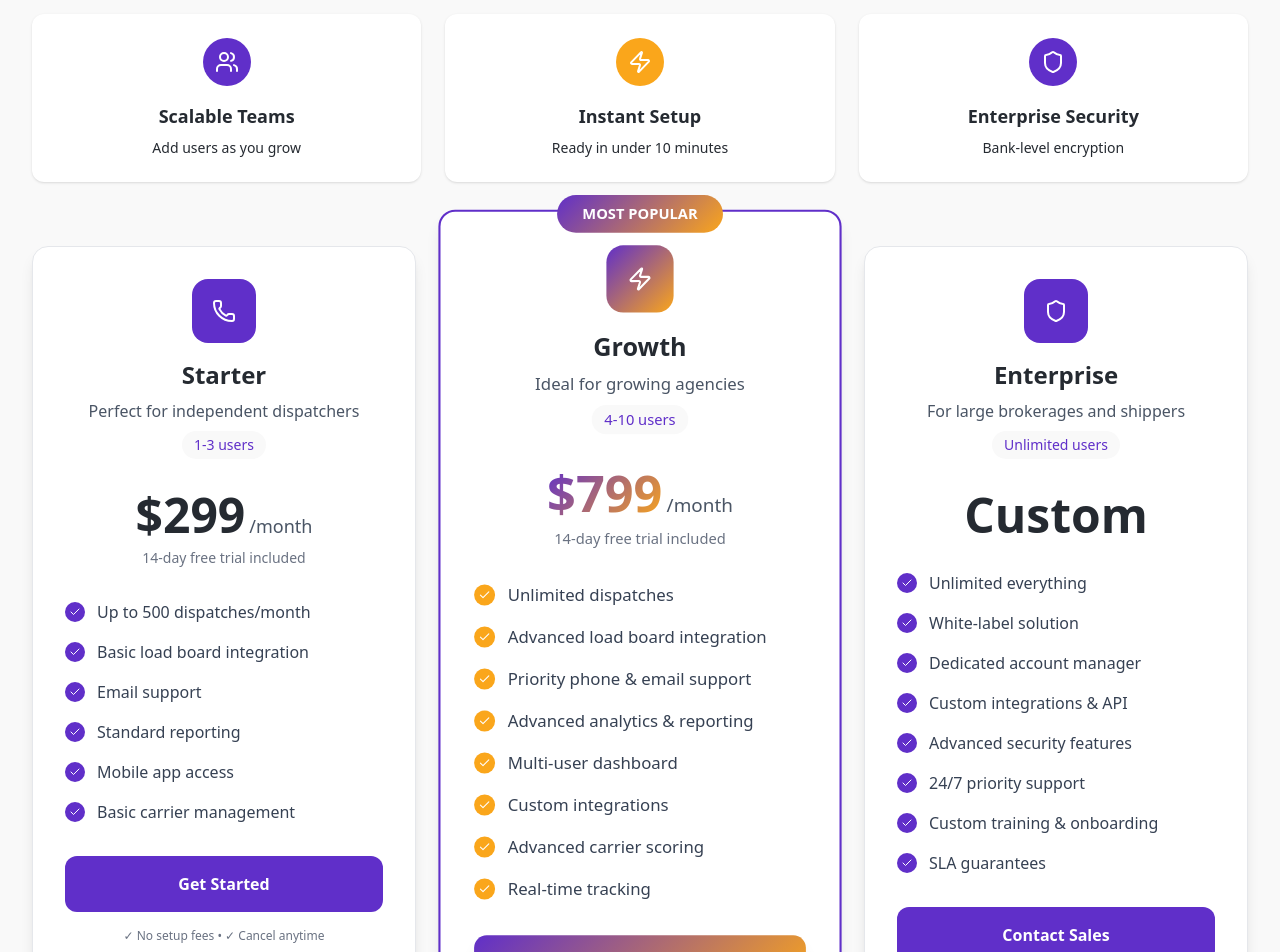
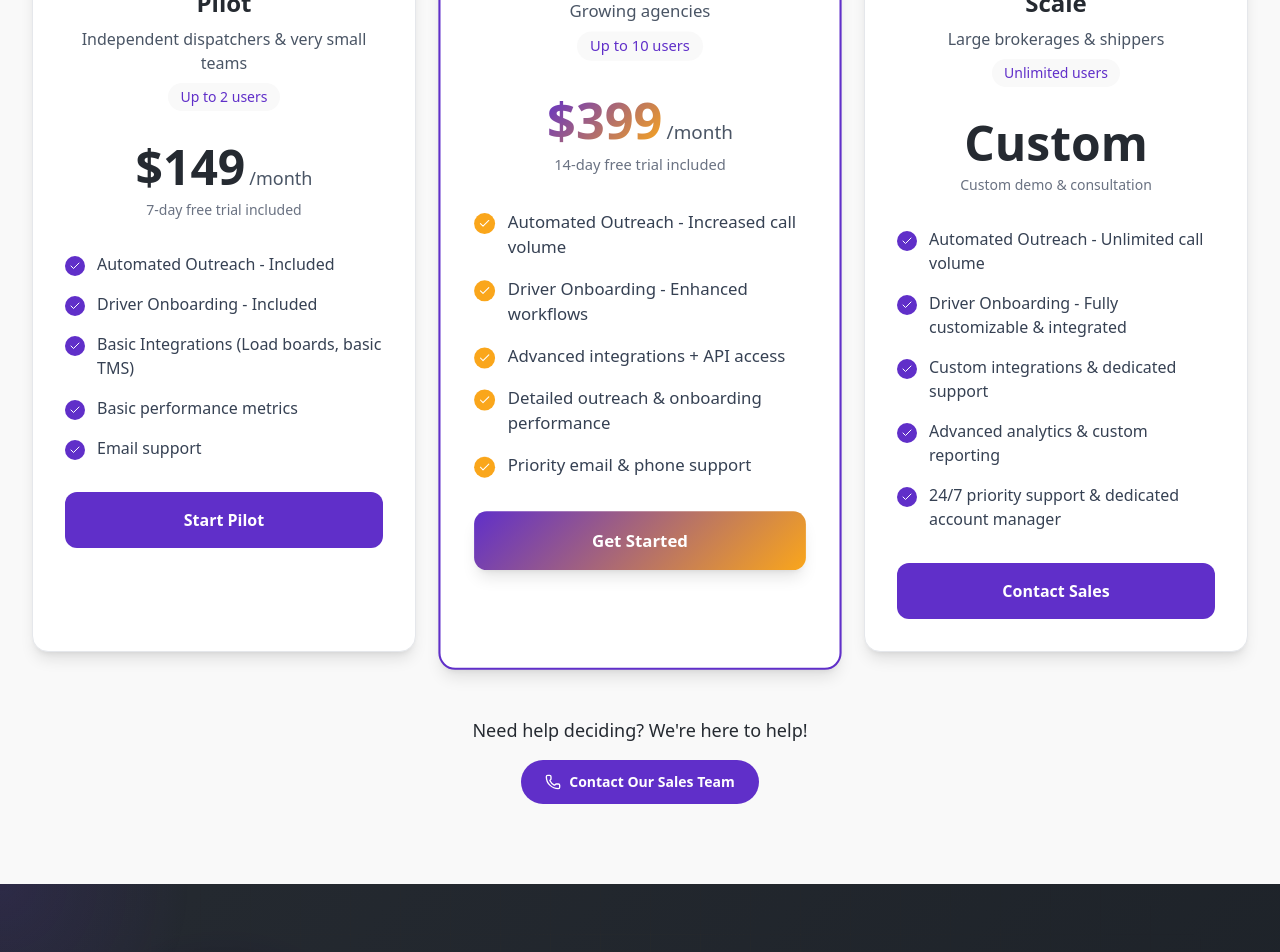
Before and after one commit to AmmarHussainn/driverbuddy, a React (Vite) app: page / in a window 1280 px wide. Shown: the part 5260-6212 px from the top of the page. Built offline with nearby package versions, Linux system fonts and the light colour scheme.

Commit message:
update pricings

```diff
--- a/src/components/Pricing.jsx
+++ b/src/components/Pricing.jsx
@@ -9,67 +9,63 @@ export default function Pricing() {
   const plans = [
     {
       id: 0,
-      name: "Starter",
-      price: "$299",
+      name: "Pilot",
+      price: "$149",
       period: "/month",
-      description: "Perfect for independent dispatchers",
-      userRange: "1-3 users",
+      description: "Independent dispatchers & very small teams",
+      userRange: "Up to 2 users",
       features: [
-        "Up to 500 dispatches/month",
-        "Basic load board integration",
+        "Automated Outreach - Included",
+        "Driver Onboarding - Included",
+        "Basic Integrations (Load boards, basic TMS)",
+        "Basic performance metrics",
         "Email support",
-        "Standard reporting",
-        "Mobile app access",
-        "Basic carrier management"
       ],
-      buttonText: "Get Started",
+      buttonText: "Start Pilot",
       popular: false,
       icon: <Phone className="w-6 h-6" />,
-      highlight: false
+      highlight: false,
+      trial: "7-day free trial included"
     },
     {
       id: 1,
       name: "Growth",
-      price: "$799",
+      price: "$399",
       period: "/month",
-      description: "Ideal for growing agencies",
-      userRange: "4-10 users",
+      description: "Growing agencies",
+      userRange: "Up to 10 users",
       features: [
-        "Unlimited dispatches",
-        "Advanced load board integration",
-        "Priority phone & email support",
-        "Advanced analytics & reporting",
-        "Multi-user dashboard",
-        "Custom integrations",
-        "Advanced carrier scoring",
-        "Real-time tracking"
+        "Automated Outreach - Increased call volume",
+        "Driver Onboarding - Enhanced workflows",
+        "Advanced integrations + API access",
+        "Detailed outreach & onboarding performance",
+        "Priority email & phone support",
       ],
-      buttonText: "Start Free Trial",
+      buttonText: "Get Started",
       popular: true,
       icon: <Zap className="w-6 h-6" />,
-      highlight: true
+      highlight: true,
+      trial: "14-day free trial included"
     },
     {
       id: 2,
-      name: "Enterprise",
+      name: "Scale",
       price: "Custom",
       period: "",
-      description: "For large brokerages and shippers",
+      description: "Large brokerages & shippers",
       userRange: "Unlimited users",
       features: [
-        "Unlimited everything",
-        "White-label solution",
-        "Dedicated account manager",
-        "Custom integrations & API",
-        "Advanced security features",
-        "24/7 priority support",
-        "Custom training & onboarding",
-        "SLA guarantees"
+        "Automated Outreach - Unlimited call volume",
+        "Driver Onboarding - Fully customizable & integrated",
+        "Custom integrations & dedicated support",
+        "Advanced analytics & custom reporting",
+        "24/7 priority support & dedicated account manager",
       ],
       buttonText: "Contact Sales",
       popular: false,
       icon: <Shield className="w-6 h-6" />,
-      highlight: false
+      highlight: false,
+      trial: "Custom demo & consultation"
     }
   ];
 
@@ -79,51 +75,13 @@ export default function Pricing() {
 
         {/* Header Section */}
         <div className="text-center mb-16">
-          <div className="inline-flex items-center px-4 py-2 rounded-full text-sm font-semibold mb-6"
-               style={{ backgroundColor: '#602fc9', color: 'white' }}>
-            <Star className="w-4 h-4 mr-2" />
-            Transparent Pricing
-          </div>
-
           <h2 className="text-5xl font-bold mb-6" style={{ color: '#252a31' }}>
-            Choose Your Perfect Plan
+            Simple, Transparent Pricing
           </h2>
 
           <p className="text-xl max-w-3xl mx-auto leading-relaxed" style={{ color: '#252a31' }}>
-            Scale your dispatch operations with plans designed for every business size.
-            <span className="font-semibold" style={{ color: '#602fc9' }}> No hidden fees</span>,
-            <span className="font-semibold" style={{ color: '#faa61b' }}> cancel anytime</span>.
+            Choose the plan that fits your business needs. All plans come with our industry-leading technology and support.
           </p>
-        </div>
-
-        {/* Value Proposition Cards */}
-        <div className="grid grid-cols-1 md:grid-cols-3 gap-6 mb-16">
-          <div className="text-center p-6 bg-white rounded-xl shadow-sm">
-            <div className="w-12 h-12 rounded-full mx-auto mb-4 flex items-center justify-center"
-                 style={{ backgroundColor: '#602fc9' }}>
-              <Users className="w-6 h-6 text-white" />
-            </div>
-            <h3 className="font-semibold text-lg mb-2" style={{ color: '#252a31' }}>Scalable Teams</h3>
-            <p className="text-sm" style={{ color: '#252a31' }}>Add users as you grow</p>
-          </div>
-
-          <div className="text-center p-6 bg-white rounded-xl shadow-sm">
-            <div className="w-12 h-12 rounded-full mx-auto mb-4 flex items-center justify-center"
-                 style={{ backgroundColor: '#faa61b' }}>
-              <Zap className="w-6 h-6 text-white" />
-            </div>
-            <h3 className="font-semibold text-lg mb-2" style={{ color: '#252a31' }}>Instant Setup</h3>
-            <p className="text-sm" style={{ color: '#252a31' }}>Ready in under 10 minutes</p>
-          </div>
-
-          <div className="text-center p-6 bg-white rounded-xl shadow-sm">
-            <div className="w-12 h-12 rounded-full mx-auto mb-4 flex items-center justify-center"
-                 style={{ backgroundColor: '#602fc9' }}>
-              <Shield className="w-6 h-6 text-white" />
-            </div>
-            <h3 className="font-semibold text-lg mb-2" style={{ color: '#252a31' }}>Enterprise Security</h3>
-            <p className="text-sm" style={{ color: '#252a31' }}>Bank-level encryption</p>
-          </div>
         </div>
 
         {/* Pricing Cards */}
@@ -142,8 +100,8 @@ export default function Pricing() {
               {plan.popular && (
                 <div className="absolute -top-4 left-1/2 transform -translate-x-1/2 z-10">
                   <div className="px-6 py-2 text-white text-sm font-bold rounded-full"
-                       style={{ background: 'linear-gradient(135deg, #602fc9, #faa61b)' }}>
-                    MOST POPULAR
+                       style={{ backgroundColor: '#602fc9' }}>
+                    RECOMMENDED
                   </div>
                 </div>
               )}
@@ -151,17 +109,6 @@ export default function Pricing() {
               <div className="p-8">
                 {/* Plan Header */}
                 <div className="text-center mb-8">
-                  <div className={`w-16 h-16 rounded-2xl mx-auto mb-4 flex items-center justify-center ${
-                    plan.popular ? 'text-white' : 'text-white'
-                  }`}
-                  style={{
-                    background: plan.popular
-                      ? 'linear-gradient(135deg, #602fc9, #faa61b)'
-                      : '#602fc9'
-                  }}>
-                    {plan.icon}
-                  </div>
-
                   <h3 className="text-2xl font-bold mb-2" style={{ color: '#252a31' }}>
                     {plan.name}
                   </h3>
@@ -191,18 +138,16 @@ export default function Pricing() {
                     )}
                   </div>
 
-                  {plan.price !== "Custom" && (
-                    <div className="text-sm text-gray-500 mt-2">
-                      14-day free trial included
-                    </div>
-                  )}
+                  <div className="text-sm text-gray-500 mt-2">
+                    {plan.trial}
+                  </div>
                 </div>
 
                 {/* Features */}
                 <div className="space-y-4 mb-8">
                   {plan.features.map((feature, index) => (
-                    <div key={index} className="flex items-center">
-                      <div className={`flex-shrink-0 w-5 h-5 rounded-full flex items-center justify-center mr-3 ${
+                    <div key={index} className="flex items-start">
+                      <div className={`flex-shrink-0 w-5 h-5 rounded-full flex items-center justify-center mr-3 mt-1 ${
                         plan.popular ? 'text-white' : 'text-white'
                       }`}
                       style={{
@@ -230,15 +175,6 @@ export default function Pricing() {
                   }}>
                   {plan.buttonText}
                 </button>
-
-                {/* Additional Info */}
-                {plan.buttonText !== "Contact Sales" && (
-                  <div className="text-center mt-4">
-                    <p className="text-xs text-gray-500">
-                      ✓ No setup fees • ✓ Cancel anytime
-                    </p>
-                  </div>
-                )}
               </div>
             </div>
           ))}
@@ -246,11 +182,16 @@ export default function Pricing() {
 
         {/* Bottom CTA */}
         <div className="text-center mt-16">
-          <div className="inline-flex items-center px-6 py-3 rounded-full text-sm"
-               style={{ backgroundColor: '#252a31', color: 'white' }}>
+          <p className="text-lg mb-4" style={{ color: '#252a31' }}>
+            Need help deciding? We're here to help!
+          </p>
+          <button
+            onClick={() => navigate('/contactus')}
+            className="inline-flex items-center px-6 py-3 rounded-full text-sm font-semibold"
+            style={{ backgroundColor: '#602fc9', color: 'white' }}>
             <Phone className="w-4 h-4 mr-2" />
-            Need help choosing? Call us at (602) 529-6927
-          </div>
+            Contact Our Sales Team
+          </button>
         </div>
       </div>
     </div>
--- a/src/screens/public/PricingPage.jsx
+++ b/src/screens/public/PricingPage.jsx
@@ -1,4 +1,3 @@
-
 import Navbar from '../../components/Navbar';
 import Footer from '../../components/Footer';
 import { useState } from 'react';
@@ -12,67 +11,63 @@ export default function PricingPage() {
   const plans = [
     {
       id: 0,
-      name: "Starter",
-      price: "$299",
+      name: "Pilot",
+      price: "$149",
       period: "/month",
-      description: "Perfect for independent dispatchers",
-      userRange: "1-3 users",
+      description: "Independent dispatchers & very small teams",
+      userRange: "Up to 2 users",
       features: [
-        "Up to 500 dispatches/month",
-        "Basic load board integration",
+        "Automated Outreach - Included",
+        "Driver Onboarding - Included",
+        "Basic Integrations (Load boards, basic TMS)",
+        "Basic performance metrics",
         "Email support",
-        "Standard reporting",
-        "Mobile app access",
-        "Basic carrier management"
       ],
-      buttonText: "Get Started",
+      buttonText: "Start Pilot",
       popular: false,
       icon: <Phone className="w-6 h-6" />,
-      highlight: false
+      highlight: false,
+      trial: "7-day free trial included"
     },
     {
       id: 1,
       name: "Growth",
-      price: "$799",
+      price: "$399",
       period: "/month",
-      description: "Ideal for growing agencies",
-      userRange: "4-10 users",
+      description: "Growing agencies",
+      userRange: "Up to 10 users",
       features: [
-        "Unlimited dispatches",
-        "Advanced load board integration",
-        "Priority phone & email support",
-        "Advanced analytics & reporting",
-        "Multi-user dashboard",
-        "Custom integrations",
-        "Advanced carrier scoring",
-        "Real-time tracking"
+        "Automated Outreach - Increased call volume",
+        "Driver Onboarding - Enhanced workflows",
+        "Advanced integrations + API access",
+        "Detailed outreach & onboarding performance",
+        "Priority email & phone support",
       ],
-      buttonText: "Start Free Trial",
+      buttonText: "Get Started",
       popular: true,
       icon: <Zap className="w-6 h-6" />,
-      highlight: true
+      highlight: true,
+      trial: "14-day free trial included"
     },
     {
       id: 2,
-      name: "Enterprise",
+      name: "Scale",
       price: "Custom",
       period: "",
-      description: "For large brokerages and shippers",
+      description: "Large brokerages & shippers",
       userRange: "Unlimited users",
       features: [
-        "Unlimited everything",
-        "White-label solution",
-        "Dedicated account manager",
-        "Custom integrations & API",
-        "Advanced security features",
-        "24/7 priority support",
-        "Custom training & onboarding",
-        "SLA guarantees"
+        "Automated Outreach - Unlimited call volume",
+        "Driver Onboarding - Fully customizable & integrated",
+        "Custom integrations & dedicated support",
+        "Advanced analytics & custom reporting",
+        "24/7 priority support & dedicated account manager",
       ],
       buttonText: "Contact Sales",
       popular: false,
       icon: <Shield className="w-6 h-6" />,
-      highlight: false
+      highlight: false,
+      trial: "Custom demo & consultation"
     }
   ];
 
@@ -84,51 +79,13 @@ export default function PricingPage() {
 
           {/* Header Section */}
           <div className="text-center mb-16">
-          <div className="inline-flex items-center px-4 py-2 rounded-full text-sm font-semibold mb-6"
-               style={{ backgroundColor: '#602fc9', color: 'white' }}>
-            <Star className="w-4 h-4 mr-2" />
-            Transparent Pricing
-          </div>
-
             <h2 className="text-5xl font-bold mb-6" style={{ color: '#252a31' }}>
-            Choose Your Perfect Plan
+              Simple, Transparent Pricing
             </h2>
 
             <p className="text-xl max-w-3xl mx-auto leading-relaxed" style={{ color: '#252a31' }}>
-            Scale your dispatch operations with plans designed for every business size.
-            <span className="font-semibold" style={{ color: '#602fc9' }}> No hidden fees</span>,
-            <span className="font-semibold" style={{ color: '#faa61b' }}> cancel anytime</span>.
+              Choose the plan that fits your business needs. All plans come with our industry-leading technology and support.
             </p>
-        </div>
-
-        {/* Value Proposition Cards */}
-        <div className="grid grid-cols-1 md:grid-cols-3 gap-6 mb-16">
-          <div className="text-center p-6 bg-white rounded-xl shadow-sm">
-            <div className="w-12 h-12 rounded-full mx-auto mb-4 flex items-center justify-center"
-                 style={{ backgroundColor: '#602fc9' }}>
-              <Users className="w-6 h-6 text-white" />
-            </div>
-            <h3 className="font-semibold text-lg mb-2" style={{ color: '#252a31' }}>Scalable Teams</h3>
-            <p className="text-sm" style={{ color: '#252a31' }}>Add users as you grow</p>
-          </div>
-
-          <div className="text-center p-6 bg-white rounded-xl shadow-sm">
-            <div className="w-12 h-12 rounded-full mx-auto mb-4 flex items-center justify-center"
-                 style={{ backgroundColor: '#faa61b' }}>
-              <Zap className="w-6 h-6 text-white" />
-            </div>
-            <h3 className="font-semibold text-lg mb-2" style={{ color: '#252a31' }}>Instant Setup</h3>
-            <p className="text-sm" style={{ color: '#252a31' }}>Ready in under 10 minutes</p>
-          </div>
-
-          <div className="text-center p-6 bg-white rounded-xl shadow-sm">
-            <div className="w-12 h-12 rounded-full mx-auto mb-4 flex items-center justify-center"
-                 style={{ backgroundColor: '#602fc9' }}>
-              <Shield className="w-6 h-6 text-white" />
-            </div>
-            <h3 className="font-semibold text-lg mb-2" style={{ color: '#252a31' }}>Enterprise Security</h3>
-            <p className="text-sm" style={{ color: '#252a31' }}>Bank-level encryption</p>
-          </div>
           </div>
 
           {/* Pricing Cards */}
@@ -147,8 +104,8 @@ export default function PricingPage() {
                 {plan.popular && (
                   <div className="absolute -top-4 left-1/2 transform -translate-x-1/2 z-10">
                     <div className="px-6 py-2 text-white text-sm font-bold rounded-full"
-                       style={{ background: 'linear-gradient(135deg, #602fc9, #faa61b)' }}>
-                    MOST POPULAR
+                         style={{ backgroundColor: '#602fc9' }}>
+                      RECOMMENDED
                     </div>
                   </div>
                 )}
@@ -156,17 +113,6 @@ export default function PricingPage() {
                 <div className="p-8">
                   {/* Plan Header */}
                   <div className="text-center mb-8">
-                  <div className={`w-16 h-16 rounded-2xl mx-auto mb-4 flex items-center justify-center ${
-                    plan.popular ? 'text-white' : 'text-white'
-                  }`}
-                  style={{
-                    background: plan.popular
-                      ? 'linear-gradient(135deg, #602fc9, #faa61b)'
-                      : '#602fc9'
-                  }}>
-                    {plan.icon}
-                  </div>
-
                     <h3 className="text-2xl font-bold mb-2" style={{ color: '#252a31' }}>
                       {plan.name}
                     </h3>
@@ -196,18 +142,16 @@ export default function PricingPage() {
                       )}
                     </div>
 
-                  {plan.price !== "Custom" && (
                     <div className="text-sm text-gray-500 mt-2">
-                      14-day free trial included
+                      {plan.trial}
                     </div>
-                  )}
                   </div>
 
                   {/* Features */}
                   <div className="space-y-4 mb-8">
                     {plan.features.map((feature, index) => (
-                    <div key={index} className="flex items-center">
-                      <div className={`flex-shrink-0 w-5 h-5 rounded-full flex items-center justify-center mr-3 ${
+                      <div key={index} className="flex items-start">
+                        <div className={`flex-shrink-0 w-5 h-5 rounded-full flex items-center justify-center mr-3 mt-1 ${
                           plan.popular ? 'text-white' : 'text-white'
                         }`}
                         style={{
@@ -235,15 +179,6 @@ export default function PricingPage() {
                     }}>
                     {plan.buttonText}
                   </button>
-
-                {/* Additional Info */}
-                {plan.buttonText !== "Contact Sales" && (
-                  <div className="text-center mt-4">
-                    <p className="text-xs text-gray-500">
-                      ✓ No setup fees • ✓ Cancel anytime
-                    </p>
-                  </div>
-                )}
                 </div>
               </div>
             ))}
@@ -251,11 +186,16 @@ export default function PricingPage() {
 
           {/* Bottom CTA */}
           <div className="text-center mt-16">
-          <div className="inline-flex items-center px-6 py-3 rounded-full text-sm"
-               style={{ backgroundColor: '#252a31', color: 'white' }}>
+            <p className="text-lg mb-4" style={{ color: '#252a31' }}>
+              Need help deciding? We're here to help!
+            </p>
+            <button
+              onClick={() => navigate('/contactus')}
+              className="inline-flex items-center px-6 py-3 rounded-full text-sm font-semibold"
+              style={{ backgroundColor: '#602fc9', color: 'white' }}>
               <Phone className="w-4 h-4 mr-2" />
-            Need help choosing? Call us at (602) 529-6927
-          </div>
+              Contact Our Sales Team
+            </button>
           </div>
         </div>
       </div>
```
Lines whose indentation alone changed are shown as unchanged.
